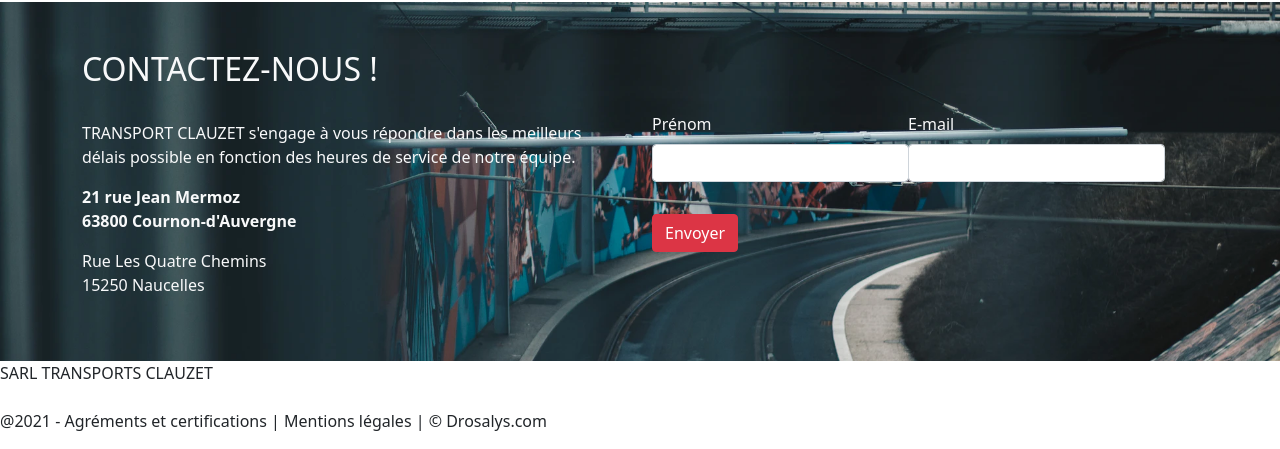
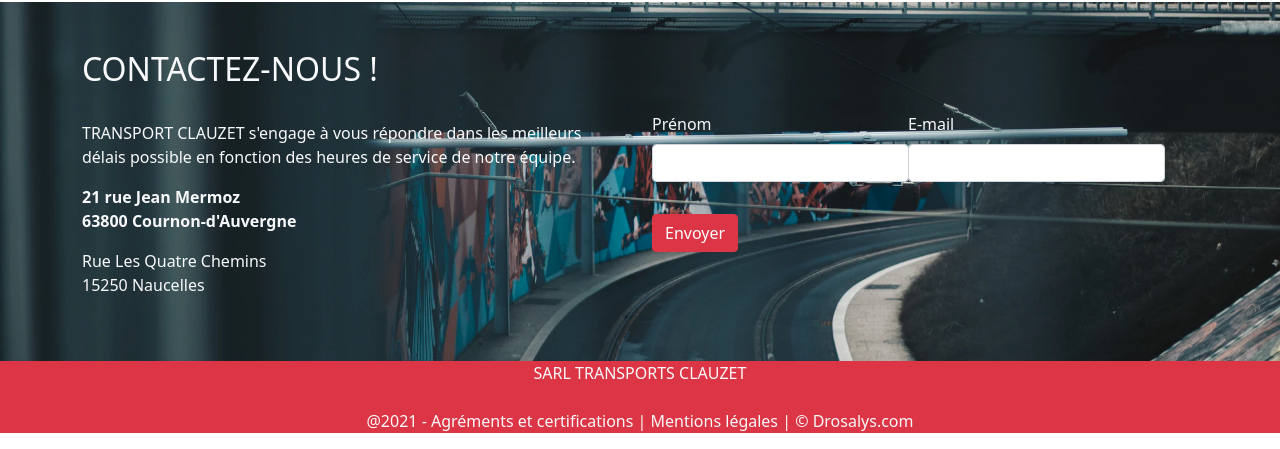
Before and after one commit to kelen-dev/Transports-Clauzet, a plain HTML site: page index.html in a window 1280 px wide. Shown: the part 3092-3541 px from the top of the page. Drawn offline with Linux system fonts and the light colour scheme.

Commit message:
change footer

```diff
--- a/index.html
+++ b/index.html
@@ -279,8 +279,11 @@
             </div>
         </section>
 
-        <footer class="footer">
-            <p>SARL TRANSPORTS CLAUZET<br><br> @2021 - Agréments et certifications | Mentions légales | © Drosalys.com
+        <footer class="footer bg-danger text-light text-center">
+            <p class="m-0">
+                SARL TRANSPORTS CLAUZET
+                <br><br>
+                @2021 - Agréments et certifications | Mentions légales | © Drosalys.com
             </p>
         </footer>
 
```
